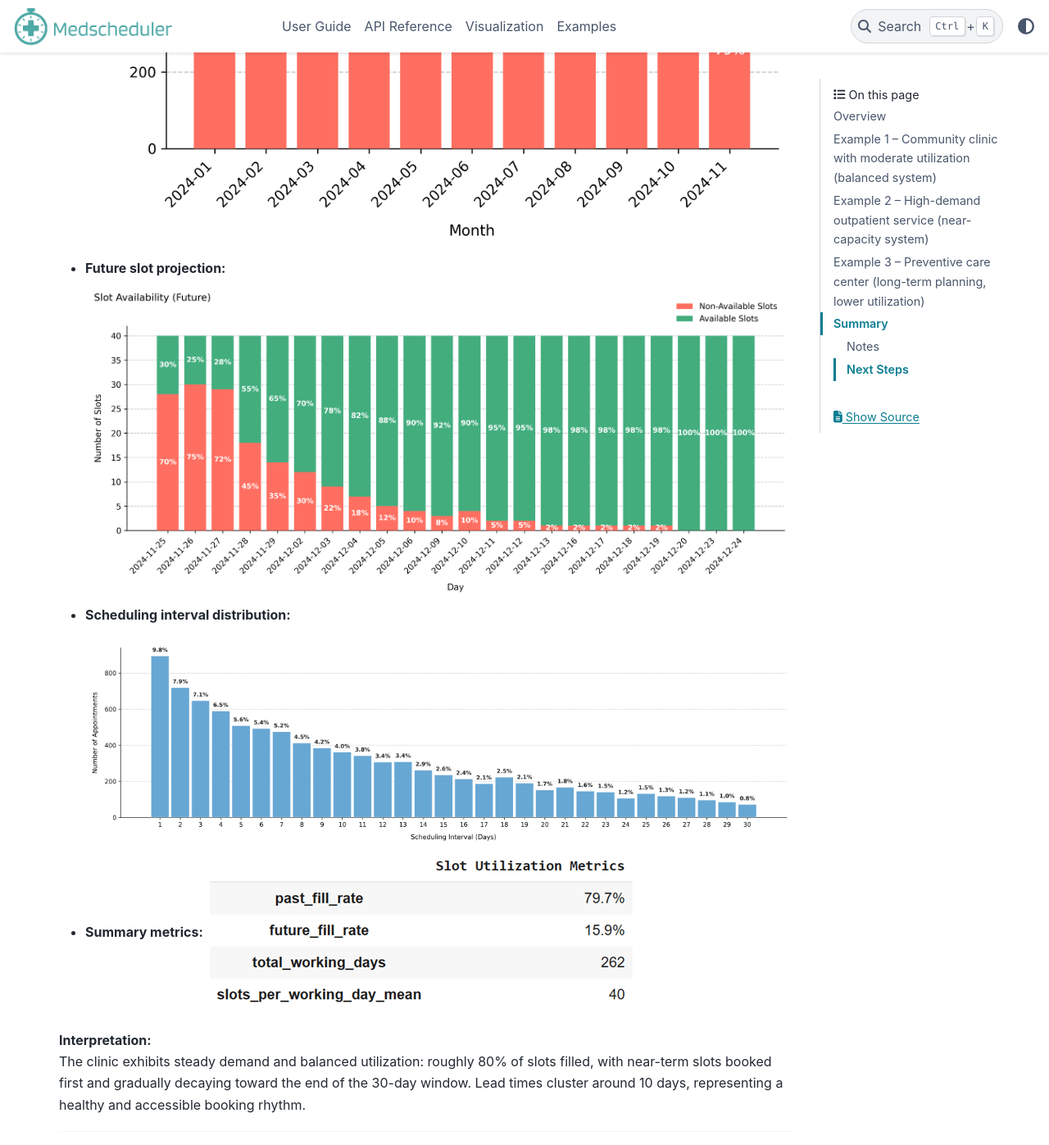
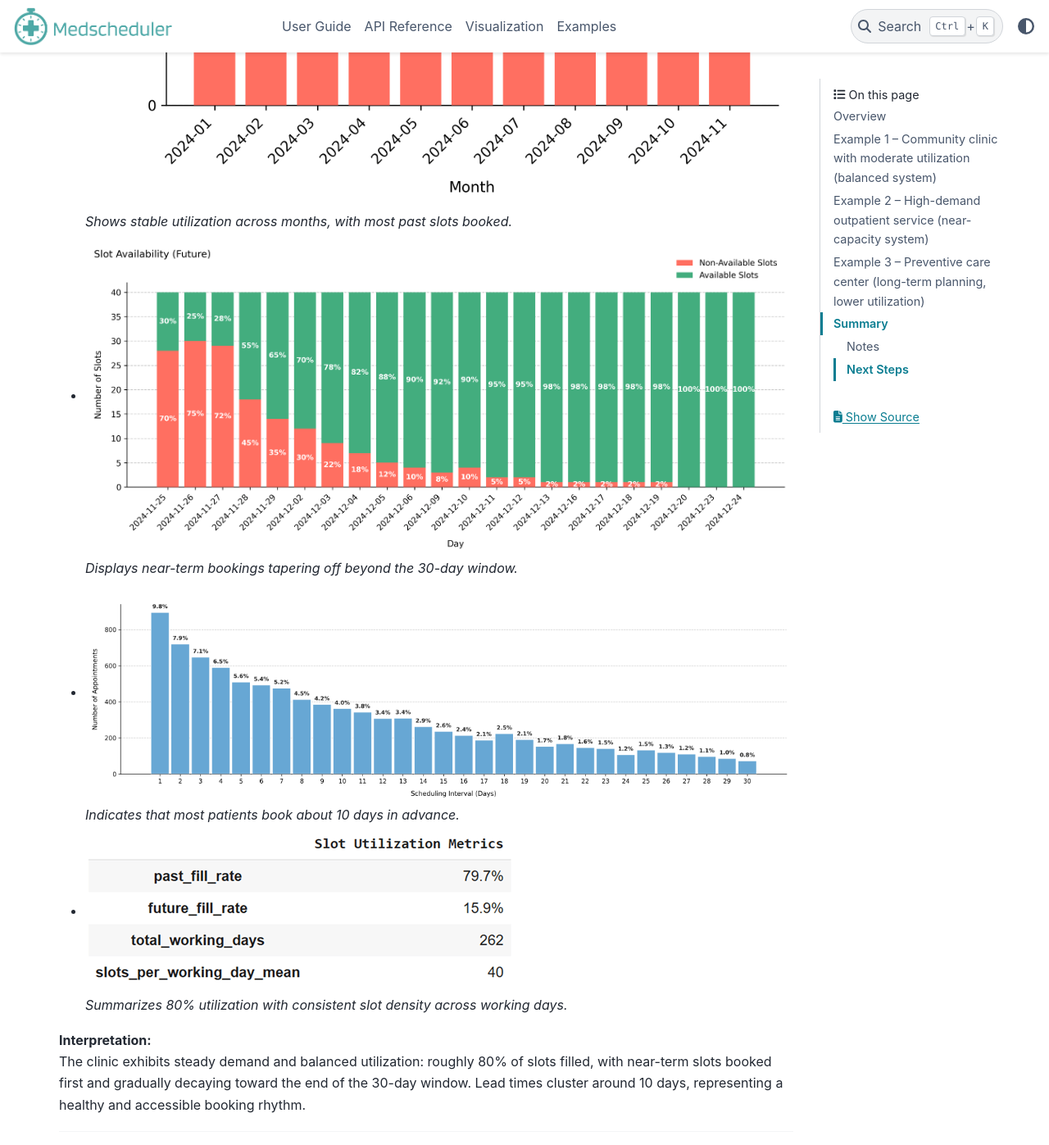
Before and after one commit to carogaltier/medscheduler, a Sphinx documentation site: the page built from docs/examples/booking_dynamics_utilization_patterns.md, in a window 1280 px wide and 1400 px high, scrolled down 1845 px. Shown: the top 1397 px of the window at 82% size. Built offline with Sphinx 7.4.7 and the PyData theme 0.15.4, drawn with Linux system fonts in a browser that asks for light colours; some of the changed text lies outside the part shown.

Commit message:
Update booking_dynamics_utilization_patterns.md

````diff
--- a/docs/examples/booking_dynamics_utilization_patterns.md
+++ b/docs/examples/booking_dynamics_utilization_patterns.md
@@ -50,16 +50,14 @@ pd.Series(metrics, name="Slot Utilization Metrics")
 ```
 
 **Output preview:**
-Below are the results for the balanced community clinic configuration.
-
-- **Past slot utilization:**
-  ![Past availability – Balanced clinic](../_static/visuals/examples/booking_dynamics/sched_balanced_plot_past_slot_availability.png)
-- **Future slot projection:**
-  ![Future availability – Balanced clinic](../_static/visuals/examples/booking_dynamics/sched_balanced_plot_future_slot_availability.png)
-- **Scheduling interval distribution:**
-  ![Lead time distribution – Balanced clinic](../_static/visuals/examples/booking_dynamics/sched_balanced_plot_scheduling_interval_distribution.png)
-- **Summary metrics:**
-  ![Summary – Balanced clinic](../_static/visuals/examples/booking_dynamics/sched_balanced_summarize_slots.png)
+- ![Past availability – Balanced clinic](../_static/visuals/examples/booking_dynamics/sched_balanced_plot_past_slot_availability.png)
+  *Shows stable utilization across months, with most past slots booked.*
+- ![Future availability – Balanced clinic](../_static/visuals/examples/booking_dynamics/sched_balanced_plot_future_slot_availability.png)
+  *Displays near-term bookings tapering off beyond the 30-day window.*
+- ![Lead time distribution – Balanced clinic](../_static/visuals/examples/booking_dynamics/sched_balanced_plot_scheduling_interval_distribution.png)
+  *Indicates that most patients book about 10 days in advance.*
+- ![Summary – Balanced clinic](../_static/visuals/examples/booking_dynamics/sched_balanced_summarize_slots.png)
+  *Summarizes 80% utilization with consistent slot density across working days.*
 
 **Interpretation:**
 The clinic exhibits steady demand and balanced utilization: roughly 80% of slots filled, with near-term slots booked first and gradually decaying toward the end of the 30-day window.  Lead times cluster around 10 days, representing a healthy and accessible booking rhythm.
@@ -98,12 +96,16 @@ pd.Series(metrics, name="Slot Utilization Metrics")
 
 **Output preview:**
 - ![Past availability – High-demand service](../_static/visuals/examples/booking_dynamics/sched_highdemand_plot_past_slot_availability.png)
+  *Demonstrates high occupancy, with very few open slots historically.*
 - ![Future availability – High-demand service](../_static/visuals/examples/booking_dynamics/sched_highdemand_plot_future_slot_availability.png)
+  *Shows the short booking window fully utilized in the near term.*
 - ![Lead time distribution – High-demand service](../_static/visuals/examples/booking_dynamics/sched_highdemand_plot_scheduling_interval_distribution.png)
+  *Highlights that most bookings occur within the week before appointments.*
 - ![Summary – High-demand service](../_static/visuals/examples/booking_dynamics/sched_highdemand_summarize_slots.png)
+  *Reflects 95% fill rate with dense, short-horizon scheduling.*
 
 **Interpretation:**
-The near-saturated calendar produces minimal idle capacity, with both historical and upcoming slots showing over 90% occupancy.  Most bookings occur within the week prior to the appointment, generating a dense, short-horizon schedule typical of busy outpatient departments.
+The near-saturated calendar produces minimal idle capacity, with both historical and upcoming slots showing over 90% occupancy. Most bookings occur within the week prior to the appointment, generating a dense, short-horizon schedule typical of busy outpatient departments.
 
 ---
 
@@ -138,9 +140,13 @@ pd.Series(metrics, name="Slot Utilization Metrics")
 
 **Output preview:**
 - ![Past availability – Preventive care center](../_static/visuals/examples/booking_dynamics/sched_preventive_plot_past_slot_availability.png)
+  *Displays moderate historical utilization with stable weekly capacity.*
 - ![Future availability – Preventive care center](../_static/visuals/examples/booking_dynamics/sched_preventive_plot_future_slot_availability.png)
+  *Illustrates many open future slots extending beyond one month.*
 - ![Lead time distribution – Preventive care center](../_static/visuals/examples/booking_dynamics/sched_preventive_plot_scheduling_interval_distribution.png)
+  *Shows bookings concentrated around 20 days before the appointment.*
 - ![Summary – Preventive care center](../_static/visuals/examples/booking_dynamics/sched_preventive_summarize_slots.png)
+  *Summarizes 60% utilization and extended horizon scheduling.*
 
 **Interpretation:**
 This configuration produces a flatter utilization pattern, where upcoming slots extend far into the future but are only partially filled. The wide booking horizon ensures accessibility, while the lower fill rate keeps daily load manageable — characteristic of preventive or low-urgency services.
````
